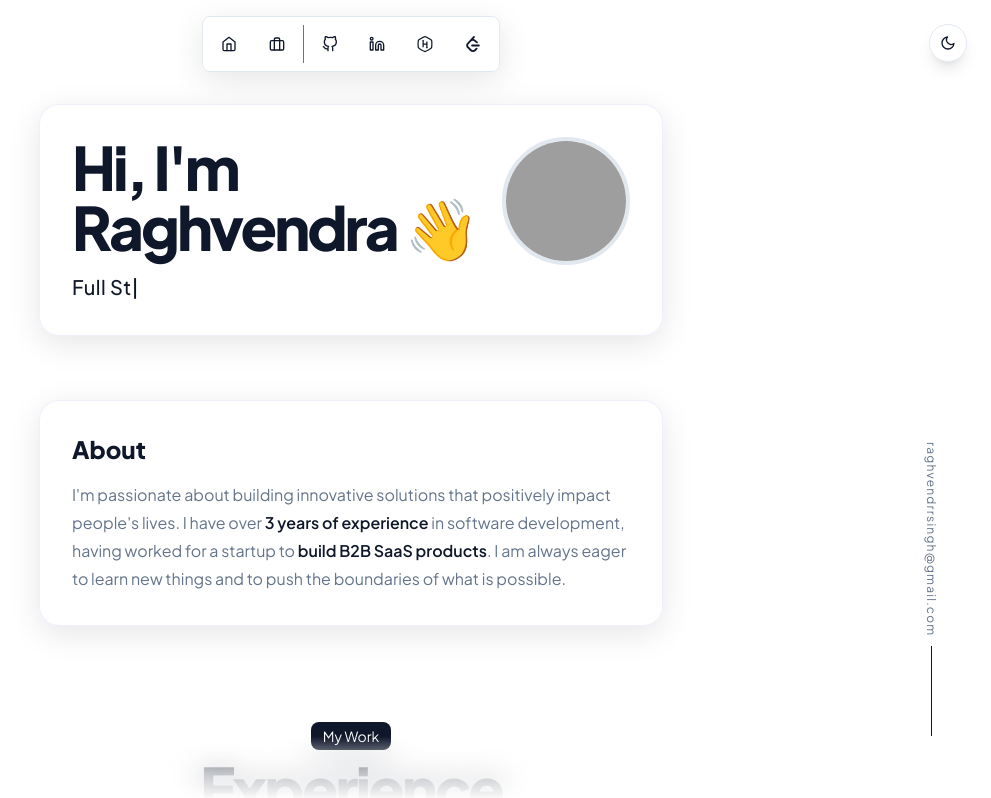
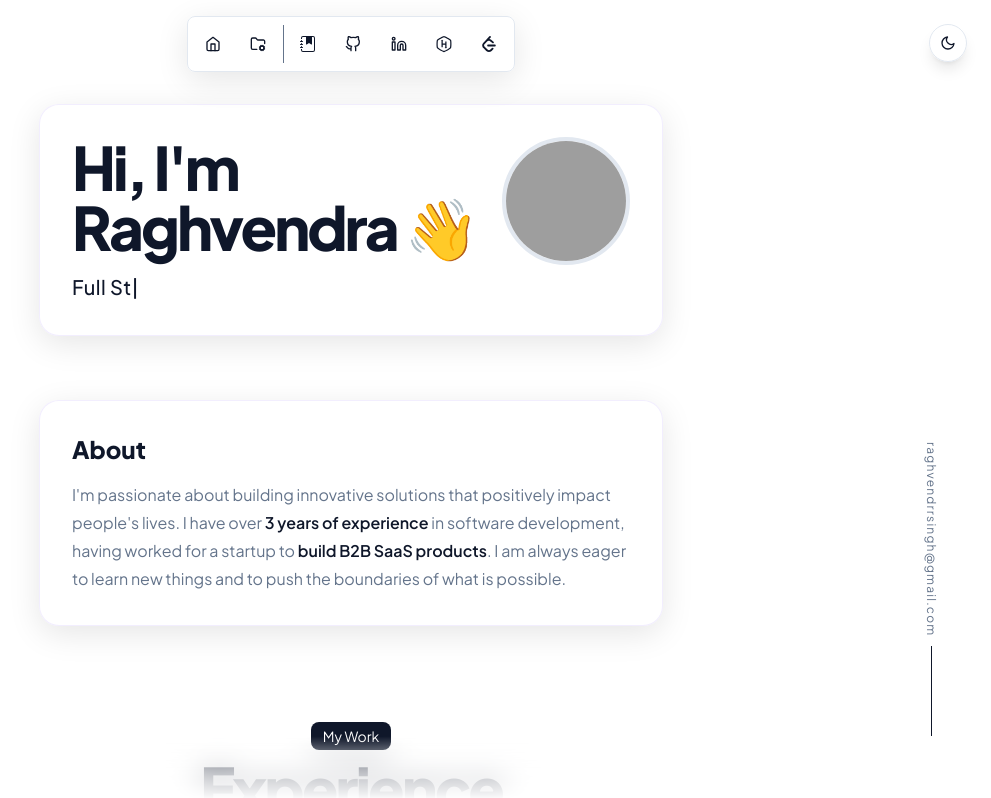
Before and after one commit to rsinghcodes/v2-portfolio, a Next.js app: page / in a window 1280 px wide. Shown: the top 798 px of the page, without its empty margins (289-1280 px from the left). Built offline with nearby package versions, Linux system fonts and the light colour scheme; grey boxes are pictures that could not be loaded.

Commit message:
Add blog link in nav

```diff
--- a/src/components/NavItems.tsx
+++ b/src/components/NavItems.tsx
@@ -4,8 +4,10 @@ import Tooltip from '@/components/Tooltip';
 import { motion } from 'framer-motion';
 import Link from 'next/link';
 import { useState } from 'react';
-import { FiBriefcase, FiGithub, FiHome, FiLinkedin } from 'react-icons/fi';
+import { BsFillJournalBookmarkFill } from 'react-icons/bs';
+import { FiGithub, FiHome, FiLinkedin } from 'react-icons/fi';
 import { LiaHackerrank } from 'react-icons/lia';
+import { LuFolderCog } from 'react-icons/lu';
 import { SiLeetcode } from 'react-icons/si';
 
 export default function NavItems() {
@@ -26,10 +28,18 @@ export default function NavItems() {
       href: '/projects',
       aria: 'Projects',
       tooltip: 'Projects',
-      icon: <FiBriefcase className="size-4" />, // Projects
+      icon: <LuFolderCog className="size-4" />, // Projects
       isInternal: true,
     },
     { type: 'divider' },
+    {
+      type: 'link',
+      href: 'https://raghvendrasingh.hashnode.dev/',
+      aria: 'Blogs',
+      tooltip: 'Blogs',
+      icon: <BsFillJournalBookmarkFill className="size-4" />, // Projects
+      isInternal: false,
+    },
     {
       type: 'link',
       href: 'https://github.com/rsinghcodes',
@@ -64,7 +74,7 @@ export default function NavItems() {
     },
   ];
 
-  const navWidth = isHovered ? 300 : 250;
+  const navWidth = isHovered ? 330 : 280;
 
   return (
     <div className="pointer-events-none fixed inset-x-0 bottom-0 md:top-4 z-30 mx-auto mb-4 flex origin-bottom h-full max-h-14 ">
```
